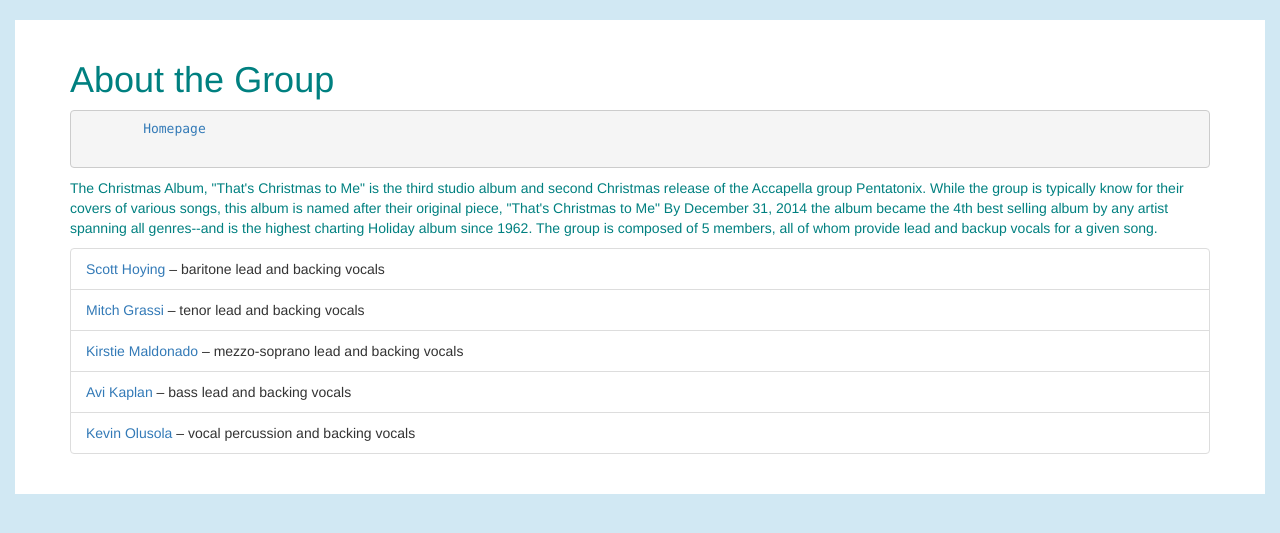
After one commit to destanton/bootstrap_components, a Django app: page /about/ in a window 1280 px wide. The commit adds this page. Shown: the top 533 px of the page. Run offline with Django 3.2, Linux system fonts and the light colour scheme; some libraries are stand-ins or nearby versions.

Commit message:
working on about page

```diff
--- a/favorite/app/views.py
+++ b/favorite/app/views.py
@@ -17,3 +17,8 @@
 
     }
     return render(request, "album.html", context)
+
+
+def about_info(request):
+
+    return render(request, "about.html")
--- a/favorite/favorite/urls.py
+++ b/favorite/favorite/urls.py
@@ -15,10 +15,11 @@
 """
 from django.conf.urls import url
 from django.contrib import admin
-from app.views import index_view, album_info
+from app.views import index_view, album_info, about_info
 
 urlpatterns = [
     url(r'^admin/', admin.site.urls),
     url(r'^$', index_view, name="index_view"),
-    url(r'^album/(?P<row_id>\d+)/$', album_info, name="album_info")
+    url(r'^album/(?P<row_id>\d+)/$', album_info, name="album_info"),
+    url(r'^about/$', about_info, name="about_info")
 ]
--- /dev/null
+++ b/favorite/templates/about.html
@@ -0,0 +1,47 @@
+<!DOCTYPE html>
+<html>
+  <head>
+    <meta charset="utf-8">
+    <title>About the Band</title>
+    <style media="screen">
+    html, body{
+      background-color: #d1e8f3;
+      padding-left: 15px;
+      padding-right: 15px;
+      padding-top: 20px;
+      padding-bottom: 20px;
+
+      }
+      .turq_text{
+        color: teal;
+      }
+
+    </style>
+    <link rel="stylesheet" href="https://maxcdn.bootstrapcdn.com/bootstrap/3.3.7/css/bootstrap.min.css" integrity="sha384-BVYiiSIFeK1dGmJRAkycuHAHRg32OmUcww7on3RYdg4Va+PmSTsz/K68vbdEjh4u" crossorigin="anonymous">
+  </head>
+  <body>
+    <div class="container">
+      <h1 class="turq_text">About the Group</h1>
+      <pre>
+        <a href="{% url 'index_view' %}">Homepage</a>
+      </pre>
+      <p class="turq_text">
+        The Christmas Album, "That's Christmas to Me" is the third studio album and second Christmas release of the Accapella group Pentatonix.
+        While the group is typically know for their covers of various songs, this album is named after their original piece, "That's Christmas to Me"
+        By December 31, 2014 the album became the 4th best selling album by any artist spanning all genres--and is the highest charting Holiday album
+        since 1962. The group is composed of 5 members, all of whom provide lead and backup vocals for a given song.
+      </p>
+        <ul class="list-group">
+          <li class="list-group-item"><a href="https://twitter.com/scotthoying?lang=en">Scott Hoying</a> – baritone lead and backing vocals</li>
+          <li class="list-group-item"><a href="https://twitter.com/mitchgrassi?ref_src=twsrc%5Egoogle%7Ctwcamp%5Eserp%7Ctwgr%5Eauthor">Mitch Grassi</a> – tenor lead and backing vocals</li>
+          <li class="list-group-item"><a href="https://twitter.com/kirstin_taylor?ref_src=twsrc%5Egoogle%7Ctwcamp%5Eserp%7Ctwgr%5Eauthor">Kirstie Maldonado</a> – mezzo-soprano lead and backing vocals</li>
+          <li class="list-group-item"><a href="https://twitter.com/Avi_Kaplan?ref_src=twsrc%5Egoogle%7Ctwcamp%5Eserp%7Ctwgr%5Eauthor">Avi Kaplan</a> – bass lead and backing vocals</li>
+          <li class="list-group-item"><a href="https://twitter.com/KOlusola?ref_src=twsrc%5Egoogle%7Ctwcamp%5Eserp%7Ctwgr%5Eauthor">Kevin Olusola</a> – vocal percussion and backing vocals</li>
+        </ul>
+
+
+    </div>
+
+
+  </body>
+</html>
```
Also changed, not shown: favorite/templates/album.html (+16 -3 lines), favorite/templates/index.html (+25 -11 lines), favorite/db.sqlite3.
